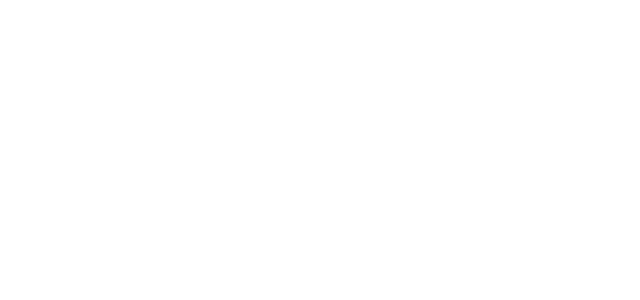
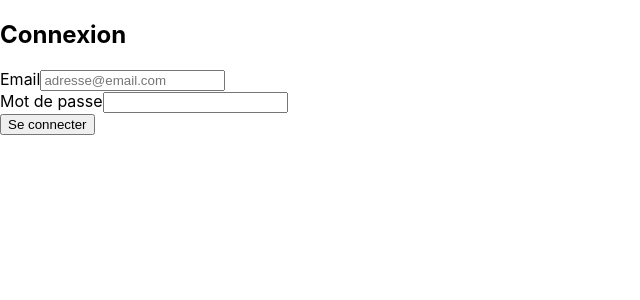
Before and after one commit to ClementFo/guide_liste, a React (Create React App) app: page /login in a window 1280 px wide. Before the commit this address had no page. Shown: the top 300 px of the page, without its empty margins (0-640 px from the left). Built offline with nearby package versions, Linux system fonts and the light colour scheme.

Commit message:
Première version de la gestion des comptes

```diff
--- a/src/datas/GuideList.js
+++ b/src/datas/GuideList.js
@@ -27,7 +27,8 @@
                 horaires: "10h-17h",
                 siteweb: "https://www.lascaux.fr"
             }
-        ]
+        ],
+        userListe: []
     },
     {
         id: 2,
@@ -47,7 +48,8 @@
                 horaires: "09h-18h30",
                 siteweb: "https://www.chateauversailles.fr"
             }
-        ]
+        ],
+        userListe: []
     },
     {
         id: 3,
@@ -67,7 +69,8 @@
                 horaires: "24h/24",
                 siteweb: "https://www.parcdelateteor.fr"
             }
-        ]
+        ],
+        userListe: []
     },
     {
         id: 4,
@@ -87,7 +90,8 @@
                 horaires: "10h-17h",
                 siteweb: "https://www.lascaux.fr"
             }
-        ]
+        ],
+        userListe: []
     },
     {
         id: 5,
@@ -107,6 +111,7 @@
                 horaires: "09h-22h (selon saison)",
                 siteweb: "https://www.parcattractions.fr"
             }
-        ]
+        ],
+        userListe: []
     }
 ];
--- a/src/index.js
+++ b/src/index.js
@@ -4,6 +4,7 @@
 import './styles/index.css';
 import GuideListPage from './pages/GuideListPage';
 import GuidePage from './pages/GuidePage';
+import LoginPage from './pages/LoginPage';
 
 const root = ReactDOM.createRoot(document.getElementById('root'));
 root.render(
@@ -11,6 +12,7 @@
     <Router>
       <Routes>
         <Route path="/" element={<GuideListPage />} />
+        <Route path="/login" element={<LoginPage />} />
         <Route path="/guide/:id" element={<GuidePage />} />
       </Routes>
     </Router>
--- /dev/null
+++ b/src/pages/LoginPage.jsx
@@ -0,0 +1,46 @@
+import { useState } from 'react';
+
+function LoginPage() {
+  const [email, setEmail] = useState('');
+  const [password, setPassword] = useState('');
+
+  const handleSubmit = (event) => {
+    event.preventDefault();
+  };
+
+  return (
+    <main>
+      <section>
+        <h1>Connexion</h1>
+        <form onSubmit={handleSubmit}>
+          <div>
+            <label htmlFor="email">Email</label>
+            <input
+              id="email"
+              type="email"
+              value={email}
+              onChange={(e) => setEmail(e.target.value)}
+              placeholder="adresse@email.com"
+              required
+            />
+          </div>
+
+          <div>
+            <label htmlFor="password">Mot de passe</label>
+            <input
+              id="password"
+              type="password"
+              value={password}
+              onChange={(e) => setPassword(e.target.value)}
+              required
+            />
+          </div>
+
+          <button type="submit">Se connecter</button>
+        </form>
+      </section>
+    </main>
+  );
+}
+
+export default LoginPage;
```
Also changed, not shown: src/datas/Users.js (added, +7 -0 lines), src/pages/CreateAccountPage.jsx (added, +60 -0 lines).
